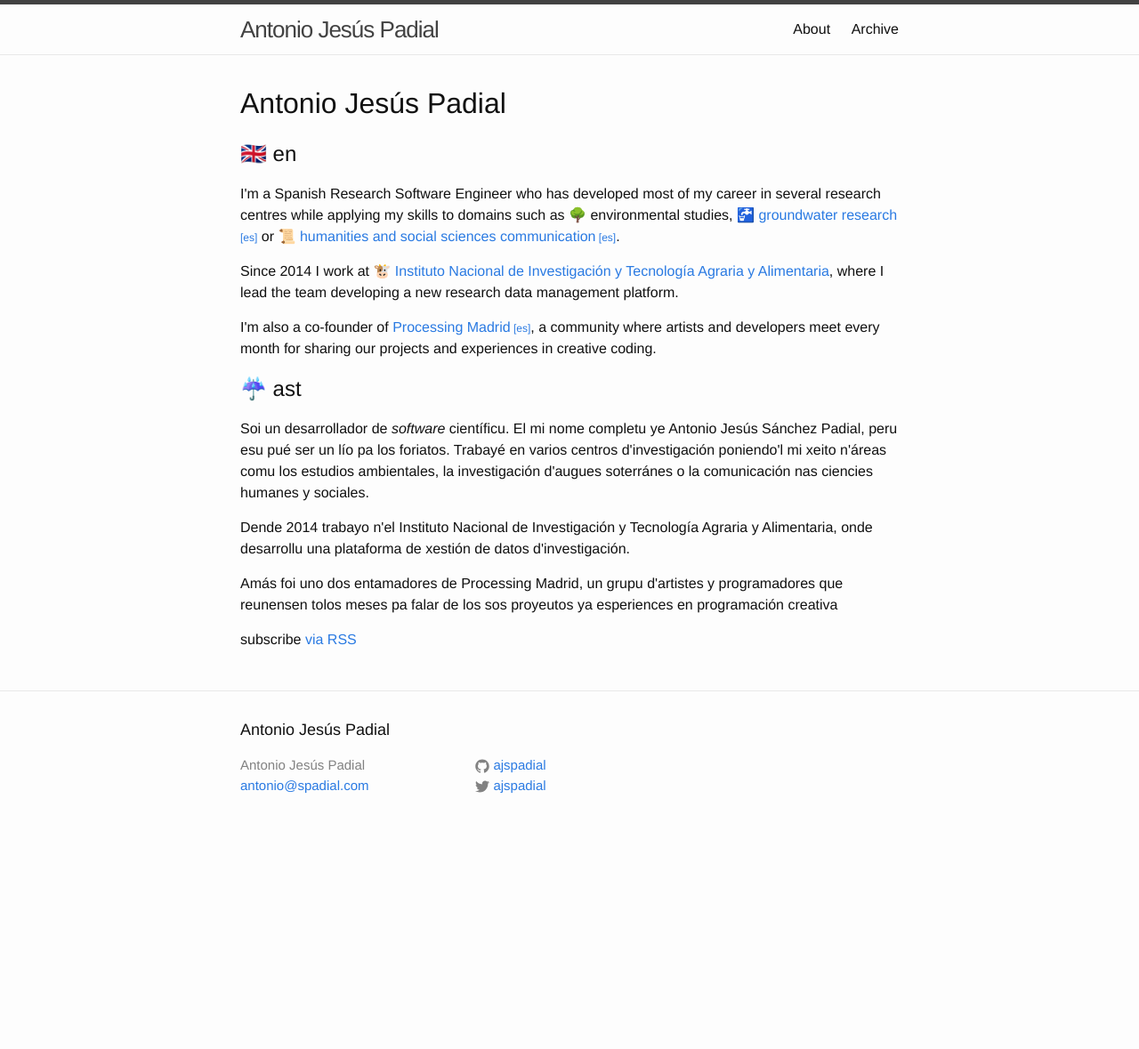
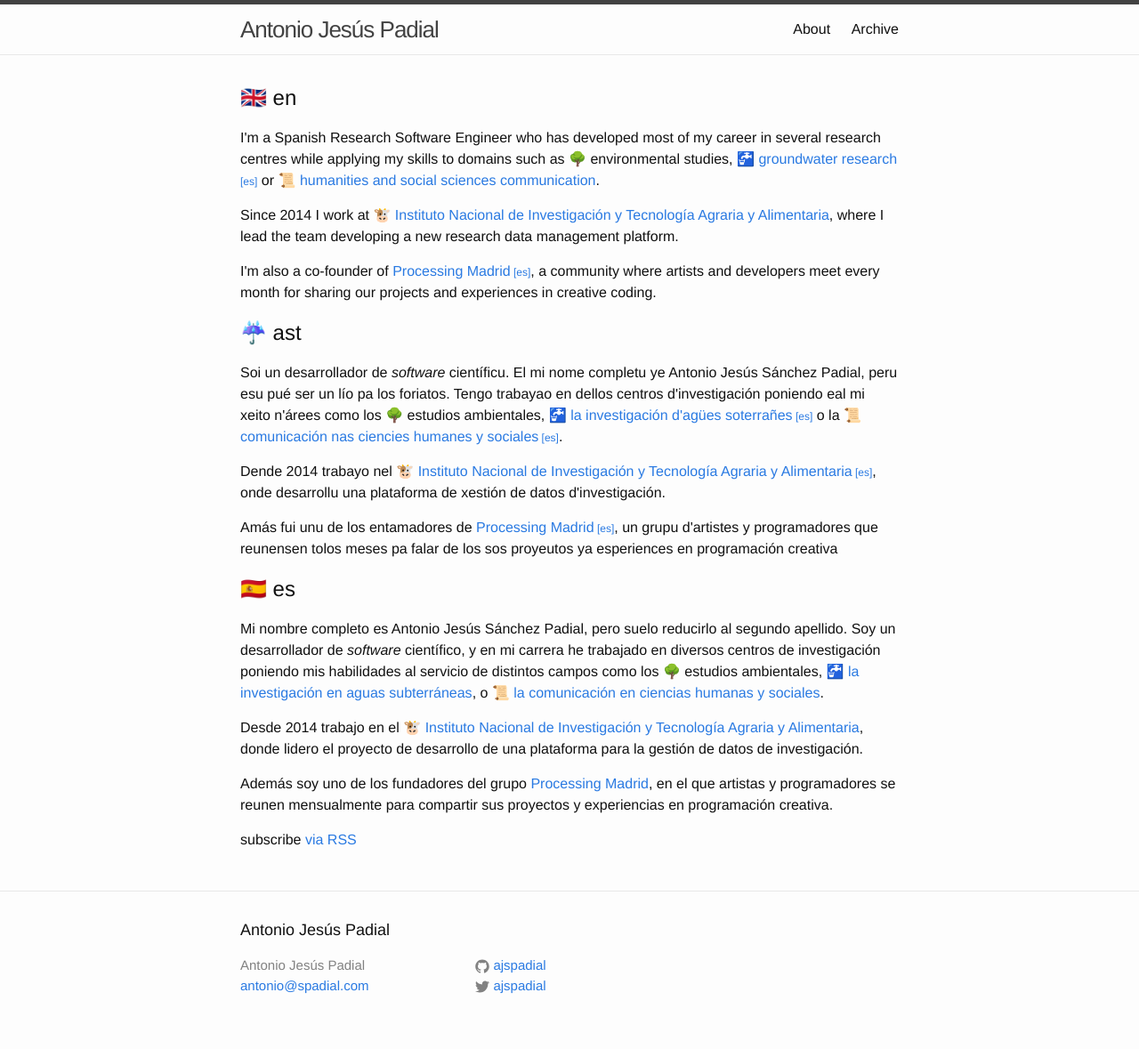
Before and after one commit to ajspadial-science/bits4science, a Jekyll site: the page built from index.html, in a window 1280 px wide. Shown: the whole page at 89% size. Built offline with Jekyll 4.4.1, drawn with Linux system fonts in a browser that asks for light colours; emoji names are drawn with the system emoji font; before the commit the page ends 954 px from its top, so only the background shows below that.

Commit message:
Fixed and enriched content

```diff
--- a/index.html
+++ b/index.html
@@ -15,16 +14,21 @@
 I'm also a co-founder of <a href="http://processingmadrid.org" lang="es">Processing Madrid</a>, a community where artists and developers meet every month for sharing our projects and experiences in creative coding.
 </p>
 <h2>:umbrella: ast</h2>
-<p>Soi un desarrollador de <em>software</em> científicu. El mi nome completu ye Antonio Jesús Sánchez Padial, peru esu pué ser un lío pa los foriatos. Trabayé en varios
-centros d'investigación poniendo'l mi xeito n'áreas comu los estudios
-ambientales, la investigación d'augues soterránes o la comunicación nas
-ciencies humanes y sociales.
+<p>Soi un desarrollador de <em>software</em> científicu. El mi nome completu ye Antonio Jesús Sánchez Padial, peru esu pué ser un lío pa los foriatos. Tengo trabayao en dellos
+centros d'investigación poniendo eal mi xeito n'árees como los :deciduous_tree: estudios
+ambientales, :potable_water: <a href="http://igme.es" lang="es">la investigación d'agües soterrañes</a> o la :scroll: <a href="http://cchs.csic.es" lang="es">comunicación nas
+	ciencies humanes y sociales</a>.
 </p>
 <p>
-Dende 2014 trabayo n'el Instituto Nacional de Investigación y Tecnología Agraria y Alimentaria, onde desarrollu una plataforma de xestión de datos d'investigación.
+Dende 2014 trabayo nel :cow: <a href="http://www.inia.es" lang="es">Instituto Nacional de Investigación y Tecnología Agraria y Alimentaria</a>, onde desarrollu una plataforma de xestión de datos d'investigación.
 </p>
-<p>Amás foi uno dos entamadores de Processing Madrid, un grupu d'artistes y programadores que reunensen tolos meses pa falar de los sos proyeutos ya
+<p>Amás fui unu de los entamadores de <a href="processingmadrid.org" lang="es">Processing Madrid</a>, un grupu d'artistes y programadores que reunensen tolos meses pa falar de los sos proyeutos ya
 esperiences en programación creativa</p>
+<h2>:es: es</h2>
+<p>Mi nombre completo es Antonio Jesús Sánchez Padial, pero suelo reducirlo al segundo apellido. Soy un desarrollador de <em>software</em> científico, y en mi carrera he trabajado en diversos centros de investigación poniendo mis habilidades al servicio de distintos campos como los :deciduous_tree: estudios ambientales, :potable_water: <a href="www.igme.es">la investigación en aguas subterráneas</a>, o :scroll: <a href="www.cchs.csic.es">la comunicación en ciencias humanas y sociales</a>.</p>
+<p>Desde 2014 trabajo en el :cow: <a href="inia.es">Instituto Nacional de Investigación y Tecnología Agraria y Alimentaria</a>, donde lidero el proyecto de desarrollo de una plataforma para la gestión de datos de investigación.
+</p>
+<p>Además soy uno de los fundadores del grupo <a href="processingmadrid.org">Processing Madrid</a>, en el que artistas y programadores se reunen mensualmente para compartir sus proyectos y experiencias en programación creativa.</p>
   <p class="rss-subscribe">subscribe <a href="{{ "/feed.xml" | prepend: site.baseurl }}">via RSS</a></p>
 
 </div>
```
Also changed, not shown: other parts of index.html (+1 -2 lines).
